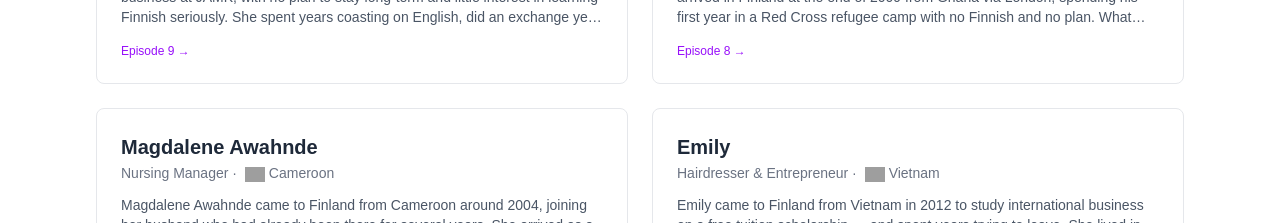
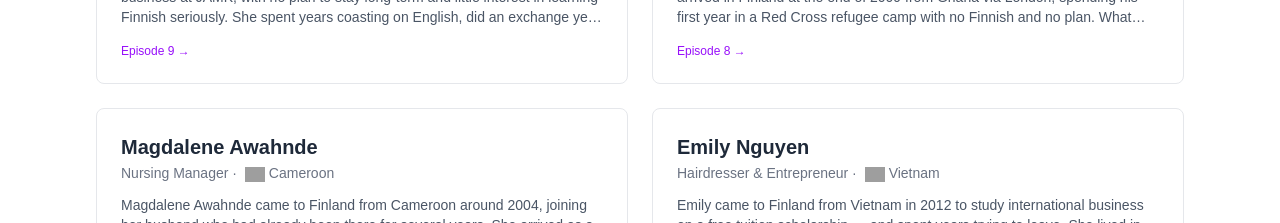
Before and after one commit to pokumars/howILearnedFinnish, a Next.js app: page /guests in a window 1280 px wide. Shown: the part 960-1183 px from the top of the page. Built offline with nearby package versions, Linux system fonts and the light colour scheme; grey boxes are pictures that could not be loaded; a web font is replaced by a local one.

Commit message:
chore:add emily surname to get the guest title long enough

```diff
--- a/src/constants/episodes.ts
+++ b/src/constants/episodes.ts
@@ -542,7 +542,7 @@ export const episodes: Episode[] = [
     description:
       "Meet Emily, an entrepreneur and hairdresser who shares her unique strategies, challenges, and experiences that shaped her language-learning process. In this episode, we dive deep into Emily's journey of learning Finnish. From studying abroad to integrating into Finnish society, Emily covers essential topics like vocabulary building, speaking, listening, grammar, reading, and writing. She also discusses the importance of mindset, staying motivated, and leveraging resources like podcasts, books, and online platforms to master Finnish. Learn how Emily overcame the hurdles of learning a new language and how you can apply her insights to your language-learning journey.",
     guest: {
-      name: "Emily",
+      name: "Emily Nguyen",
       slug: "emily",
       age: 0,
       profession: "Hairdresser & Entrepreneur",
```
Also changed, not shown: .pseo/quality-guard-report.md.
